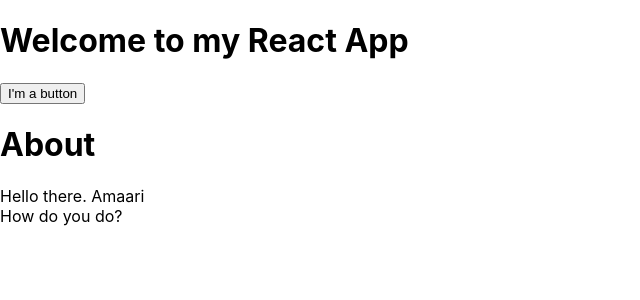
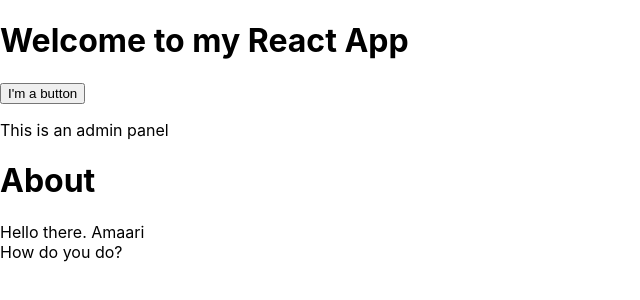
Before and after one commit to AMAARIDOR/react-test-new, a React (Create React App) app: page / in a window 1280 px wide. Shown: the top 300 px of the page, without its empty margins (0-640 px from the left). Built offline with nearby package versions, Linux system fonts and the light colour scheme.

Commit message:
conditional rendering

```diff
--- a/src/App.jsx
+++ b/src/App.jsx
@@ -1,5 +1,30 @@
 import userEvent from "@testing-library/user-event";
 import "./index.css";
+
+function AdminPanel() {
+  return (
+    <>
+      <p>This is an admin panel</p>
+    </>
+  );
+}
+
+function LoginForm() {
+  return (
+    <>
+      <p>This is a login form</p>
+    </>
+  );
+}
+
+let content;
+let isLoggedIn = true;
+
+if (isLoggedIn) {
+  content = <AdminPanel />;
+} else {
+  content = <LoginForm />;
+}
 
 function MyButton() {
   return <button>I'm a button</button>;
@@ -31,6 +56,7 @@ function App() {
         <h1>Welcome to my React App</h1>
         <MyButton />
       </div>
+      <div>{content}</div>
       <div>
         <AboutPage />
       </div>
```
